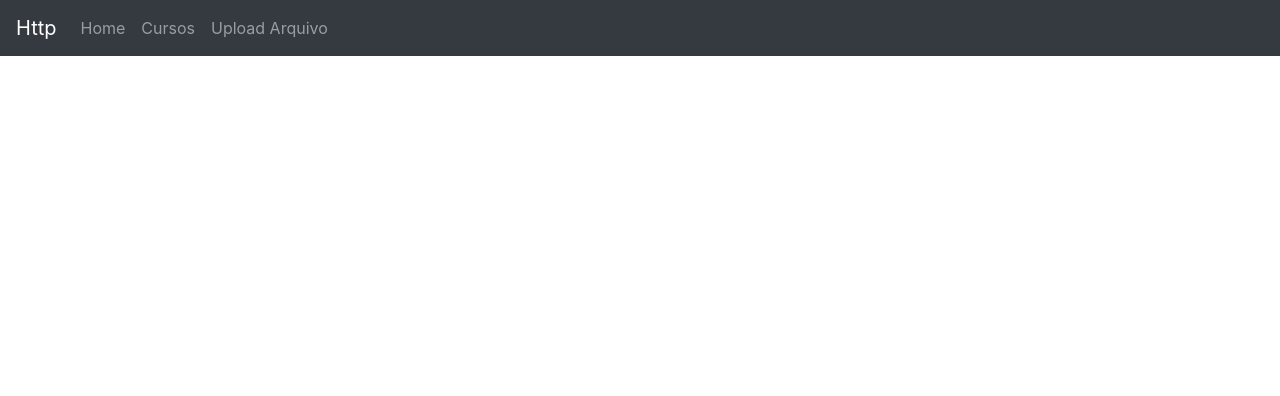
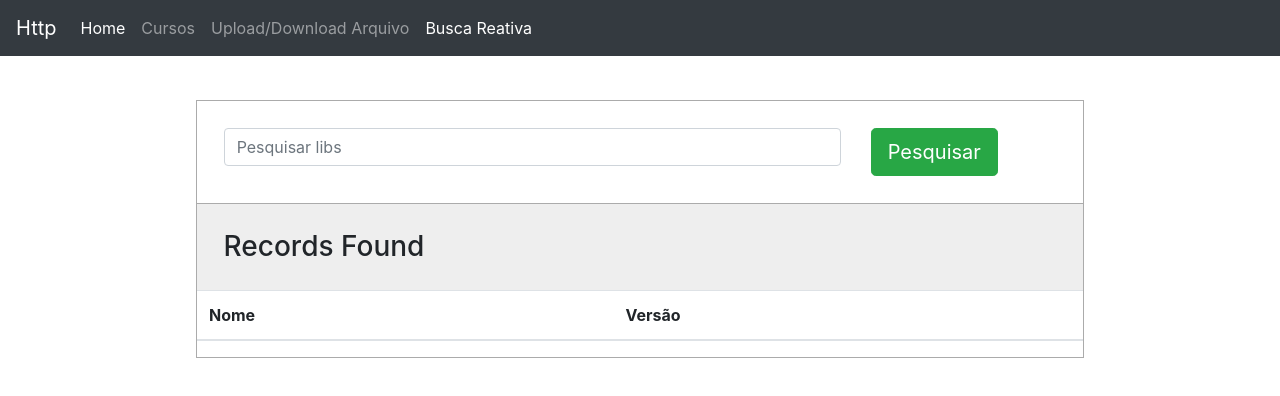
Before and after one commit to victormcfreire/angu-, an Angular app in the folder requests-http/: page /busca-reativa in a window 1280 px wide. Before the commit this address led to /. Shown: the top 396 px of the page. Built offline with nearby package versions, Linux system fonts and the light colour scheme.

Commit message:
reactive search

```diff
--- a/requests-http/src/app/app-routing.module.ts
+++ b/requests-http/src/app/app-routing.module.ts
@@ -3,7 +3,7 @@
 
 const routes: Routes = [
   {
-    path: '', pathMatch: 'full', redirectTo: 'upload'
+    path: '', pathMatch: 'full', redirectTo: 'busca-reativa'
   },
   {
     path: 'cursos',
@@ -13,6 +13,10 @@
     path: 'upload',
     loadChildren: () => import('./upload-file/upload-file.module').then(mod => mod.UploadFileModule)
   },
+  {
+    path: 'busca-reativa',
+    loadChildren: () => import('./reactive-search/reactive-search.module').then(mod => mod.ReactiveSearchModule)
+  },
 ];
 
 @NgModule({
--- a/requests-http/src/app/app.component.html
+++ b/requests-http/src/app/app.component.html
@@ -15,7 +15,10 @@
         <a class="nav-link" [routerLink]="['/cursos']" routerLinkActive="active">Cursos</a>
       </li>
       <li class="nav-item">
-        <a class="nav-link" [routerLink]="['/upload']" routerLinkActive="active">Upload Arquivo</a>
+        <a class="nav-link" [routerLink]="['/upload']" routerLinkActive="active">Upload/Download Arquivo</a>
+      </li>
+      <li class="nav-item">
+        <a class="nav-link" [routerLink]="['/busca-reativa']" routerLinkActive="active">Busca Reativa</a>
       </li>
     </ul>
   </div>
--- /dev/null
+++ b/requests-http/src/app/reactive-search/lib-search/lib-search.component.html
@@ -0,0 +1,35 @@
+<div class="container search-table">
+  <div class="search-box">
+    <div class="row">
+      <div class="col-md-9">
+        <input
+          type="text"
+          id="myInput"
+          class="form-control"
+          [formControl]="queryField"
+          placeholder="Pesquisar libs"
+        />
+      </div>
+      <div class="col-auto">
+        <button class="btn btn-lg btn-success" (click)="onSearch()">Pesquisar</button>
+      </div>
+    </div>
+  </div>
+  <div class="search-list">
+    <h3>{{ total }} Records Found</h3>
+    <table class="table" id="myTable">
+      <thead>
+        <tr>
+          <th>Nome</th>
+          <th>Versão</th>
+        </tr>
+      </thead>
+      <tbody>
+        <tr *ngFor="let result of results$ | async">
+          <td>{{ result.name }}</td>
+          <td>{{ result.version }}</td>
+        </tr>
+      </tbody>
+    </table>
+  </div>
+</div>
--- /dev/null
+++ b/requests-http/src/app/reactive-search/lib-search/lib-search.component.scss
@@ -0,0 +1,23 @@
+.search-table{
+  padding: 10%;
+  margin-top: -6%;
+}
+.search-box{
+  // background: #c1c1c1;
+  border: 1px solid #ababab;
+  padding: 3%;
+}
+.search-box input:focus{
+  box-shadow:none;
+  border:2px solid #eeeeee;
+}
+.search-list{
+  background: #fff;
+  border: 1px solid #ababab;
+  border-top: none;
+}
+.search-list h3{
+  background: #eee;
+  padding: 3%;
+  margin-bottom: 0%;
+}
--- /dev/null
+++ b/requests-http/src/app/reactive-search/lib-search/lib-search.component.ts
@@ -0,0 +1,42 @@
+import { HttpClient, HttpParams } from '@angular/common/http';
+import { Observable, tap, map } from 'rxjs';
+import { Component, OnInit } from '@angular/core';
+import { FormControl } from '@angular/forms';
+
+@Component({
+  selector: 'app-lib-search',
+  templateUrl: './lib-search.component.html',
+  styleUrls: ['./lib-search.component.scss'],
+})
+export class LibSearchComponent implements OnInit {
+  queryField = new FormControl();
+  readonly SEARCH_URL = 'https://api.cdnjs.com/libraries';
+
+  results$!: Observable<any>;
+  total!: number;
+
+  constructor(private _http: HttpClient) {}
+
+  ngOnInit() {}
+
+  onSearch() {
+    const fields = 'name,description,version,homepage';
+    let value = this.queryField.value;
+    if (value && (value = value.trim()) !== '') {
+      const params_ = {
+        search: value,
+        fields: fields,
+      };
+
+      let params = new HttpParams();
+      params = params.set('search', value);
+      params = params.set('fields', fields);
+
+
+      this.results$ = this._http.get(this.SEARCH_URL, { params }).pipe(
+        tap((res: any) => (this.total = res.total)),
+        map((res: any) => res.results)
+      );
+    }
+  }
+}
```
Also changed, not shown: requests-http/src/app/reactive-search/reactive-search-routing.module.ts (added, +13 -0 lines), requests-http/src/app/reactive-search/reactive-search.module.ts (added, +18 -0 lines), 1 other file (tests, documents, lock files or other folders).
